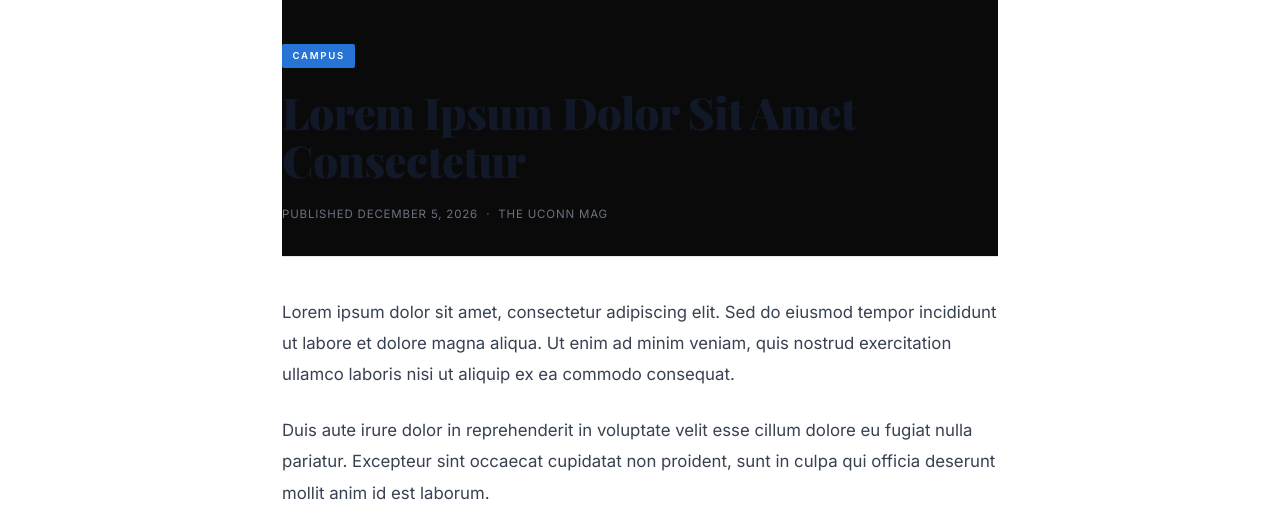
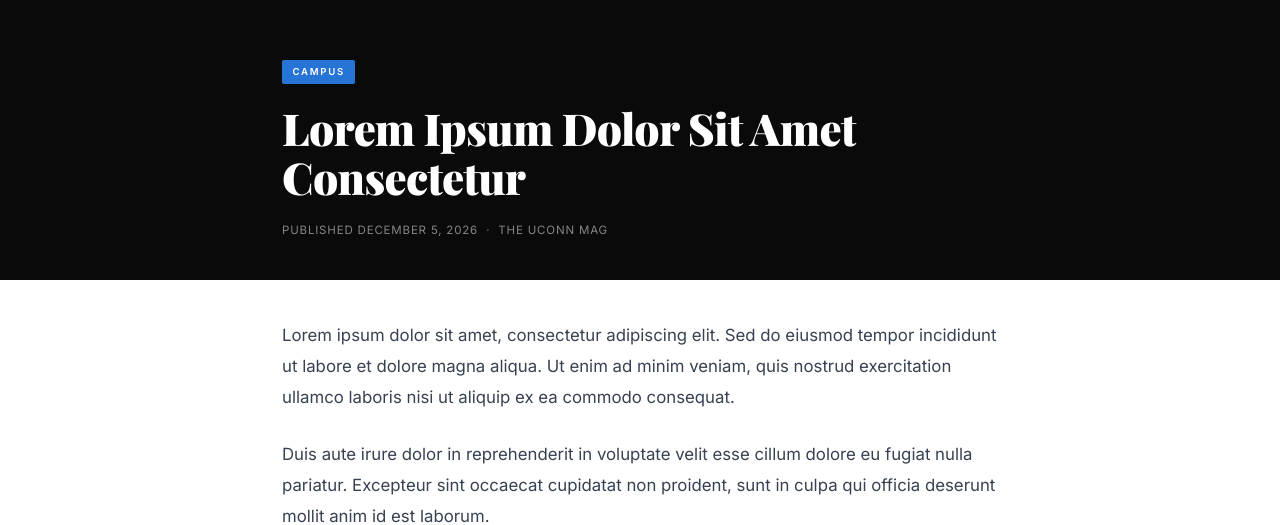
Before and after one commit to MaybeSword/theUconMag, a Node server app: page /article/jonathan-unionizes in a window 1280 px wide. Shown: the part 61-586 px from the top of the page. Run offline with Node 20, Linux system fonts and the light colour scheme; some web fonts are replaced.

Commit message:
Article header: dark band with white text, cover image optional
Co-Authored-By: Claude Sonnet 4.6 <noreply@anthropic.com>

```diff
--- a/public/css/style.css
+++ b/public/css/style.css
@@ -341,33 +341,40 @@ nav a:hover { color: #fff; background: rgba(255,255,255,0.06); }
 /* ═══════════════════════════════════════════════════
    ARTICLE PAGE
    ═══════════════════════════════════════════════════ */
-.article-hero-wrap {
+.article-header-band {
   position: relative;
-  width: 100%;
-  max-height: 55vh;
+  background: #0a0a0a;
   overflow: hidden;
-}
-.article-hero-img {
-  width: 100%;
-  height: 55vh;
-  object-fit: cover;
-}
-.article-hero-fade {
-  position: absolute;
-  bottom: 0;
-  left: 0;
-  right: 0;
-  height: 40%;
-  background: linear-gradient(to top, var(--bg), transparent);
+  min-height: 280px;
+  display: flex;
+  align-items: flex-end;
 }
 
-.article-container { max-width: 780px; margin: 0 auto; padding: 0 2rem; }
+.article-hero-img {
+  position: absolute;
+  inset: 0;
+  width: 100%;
+  height: 100%;
+  object-fit: cover;
+  filter: brightness(0.35) saturate(0.8);
+}
 
-.article-header {
-  padding: 2.5rem 0 2rem;
-  border-bottom: 1px solid var(--border);
+.article-hero-overlay {
+  position: absolute;
+  inset: 0;
+  background: linear-gradient(to top, rgba(0,0,0,0.85) 0%, transparent 100%);
 }
-.article-header .tag { margin-bottom: 1.25rem; }
+
+.article-header-content {
+  position: relative;
+  z-index: 2;
+  max-width: 780px;
+  margin: 0 auto;
+  width: 100%;
+  padding: 3rem 2rem 2.5rem;
+}
+
+.article-header-content .tag { margin-bottom: 1.25rem; }
 
 .article-title {
   font-family: var(--font-head);
@@ -376,14 +383,17 @@ nav a:hover { color: #fff; background: rgba(255,255,255,0.06); }
   line-height: 1.1;
   letter-spacing: -0.015em;
   margin-bottom: 1.25rem;
+  color: #fff;
 }
 
 .article-meta {
   font-size: 0.72rem;
-  color: var(--text-muted);
+  color: rgba(255,255,255,0.5);
   letter-spacing: 0.07em;
   text-transform: uppercase;
 }
+
+.article-container { max-width: 780px; margin: 0 auto; padding: 0 2rem; }
 
 .article-body {
   padding: 2.5rem 0;
--- a/views/article.ejs
+++ b/views/article.ejs
@@ -1,18 +1,18 @@
 <%- include('partials/header', { pageTitle: title }) %>
 
-<% if (cover) { %>
-<div class="article-hero-wrap">
-  <img class="article-hero-img" src="<%= cover %>" alt="<%= title %>">
-  <div class="article-hero-fade"></div>
-</div>
-<% } %>
-
-<div class="article-container">
-  <header class="article-header">
+<div class="article-header-band">
+  <% if (cover) { %>
+    <img class="article-hero-img" src="<%= cover %>" alt="<%= title %>">
+    <div class="article-hero-overlay"></div>
+  <% } %>
+  <div class="article-header-content">
     <span class="tag"><%= category %></span>
     <h1 class="article-title"><%= title %></h1>
     <p class="article-meta">Published <%= dateStr %> &nbsp;·&nbsp; The UConn Mag</p>
-  </header>
+  </div>
+</div>
+
+<div class="article-container">
 
   <div class="article-body">
     <%- content %>
```
Also changed, not shown: docs/article/dining-mystery-protein/index.html (+6 -4 lines), docs/article/jonathan-unionizes/index.html (+6 -4 lines), docs/article/student-discovers-library/index.html (+6 -4 lines), docs/css/style.css (+32 -22 lines).
